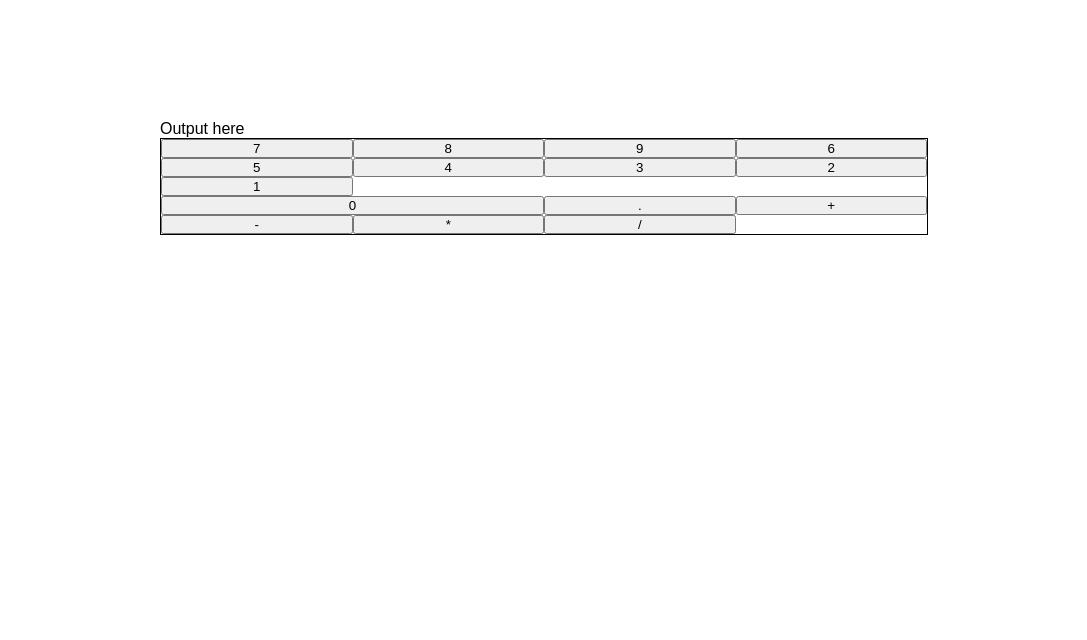
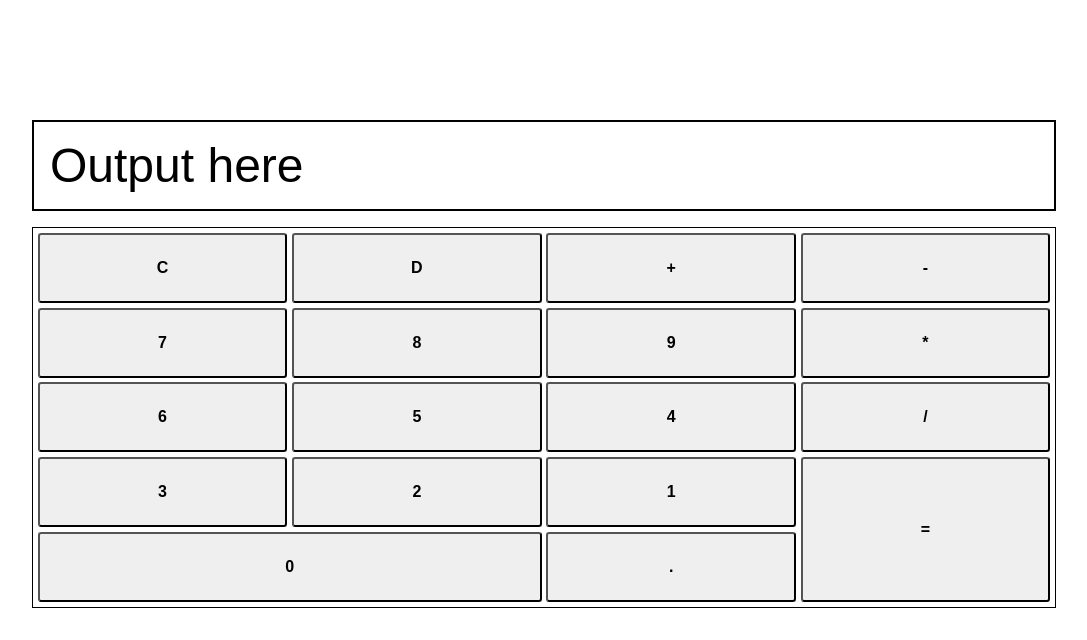
Before and after one commit to krtScrtr004/Calculator_Web, a plain HTML site: page index.html in a window 1280 px wide. Shown: the whole page, without its empty margins (96-1183 px from the left). Drawn offline with Linux system fonts and the light colour scheme.

Commit message:
<feat>: add gap between buttons

```diff
--- a/index.html
+++ b/index.html
@@ -11,31 +11,38 @@
     <main>
       <article class="wrapper">
         <!-- OUTPUT SCREEN -->
-        <section id="output_wrapper">
-          <p class="output_screen">Output here</p>
+        <section id="output_screen">
+          <p>Output here</p>
         </section>
 
         <!-- BUTTONS -->
         <section id="button_wrapper">
+          <button type="button" id="clear_btn" value="clear">C</button>
+          <button type="button" id="delete_btn" value="delete">D</button>
+          <button type="button" id="plus_btn" value="+">+</button>
+          <button type="button" id="minus_btn" value="-">-</button>
+
           <button type="button" id="seven_btn" value="7">7</button>
           <button type="button" id="eight_btn" value="8">8</button>
           <button type="button" id="nine_btn" value="9">9</button>
+
+          <button type="button" id="mult_btn" value="*">*</button>
 
           <button type="button" id="six_btn" value="6">6</button>
           <button type="button" id="five_btn" value="5">5</button>
           <button type="button" id="four_btn" value="4">4</button>
 
+          <button type="button" id="div_btn" value="/">/</button>
+
           <button type="button" id="three_btn" value="3">3</button>
           <button type="button" id="two_btn" value="2">2</button>
           <button type="button" id="one_btn" value="1">1</button>
 
+          <button type="button" id="equal_btn" value="equal">=</button>
+
           <button type="button" id="zero_btn" value="0">0</button>
           <button type="button" id="point_btn" value=".">.</button>
 
-          <button type="button" id="plus_btn" value="+">+</button>
-          <button type="button" id="minus_btn" value="-">-</button>
-          <button type="button" id="mult_btn" value="*">*</button>
-          <button type="button" id="div_btn" value="/">/</button>
         </section>
       </article>
     </main>
--- a/styles/style.css
+++ b/styles/style.css
@@ -4,7 +4,9 @@
     box-sizing: border-box;
 }
 
-:root, body, main {
+:root,
+body,
+main {
     height: 100%;
     width: 100%;
     font-family: sans-serif;
@@ -16,7 +18,7 @@ main {
 }
 
 .wrapper {
-    width: 60%;
+    width: 80%;
     height: 70%;
     display: block;
 }
@@ -31,9 +33,17 @@ main {
 #button_wrapper {
     display: grid;
     grid-template-columns: repeat(4, 1fr);
+    gap: 0.3rem;
+    padding: 0.3rem;
     border: 1px solid black;
 }
 
+#button_wrapper>button {
+    padding: 1.5em;
+    border-radius: 0.2rem;
+    font-size: 1rem;
+    font-weight: 600;
+}
 
 #equal_btn {
     grid-column: 4 / 5;
```
